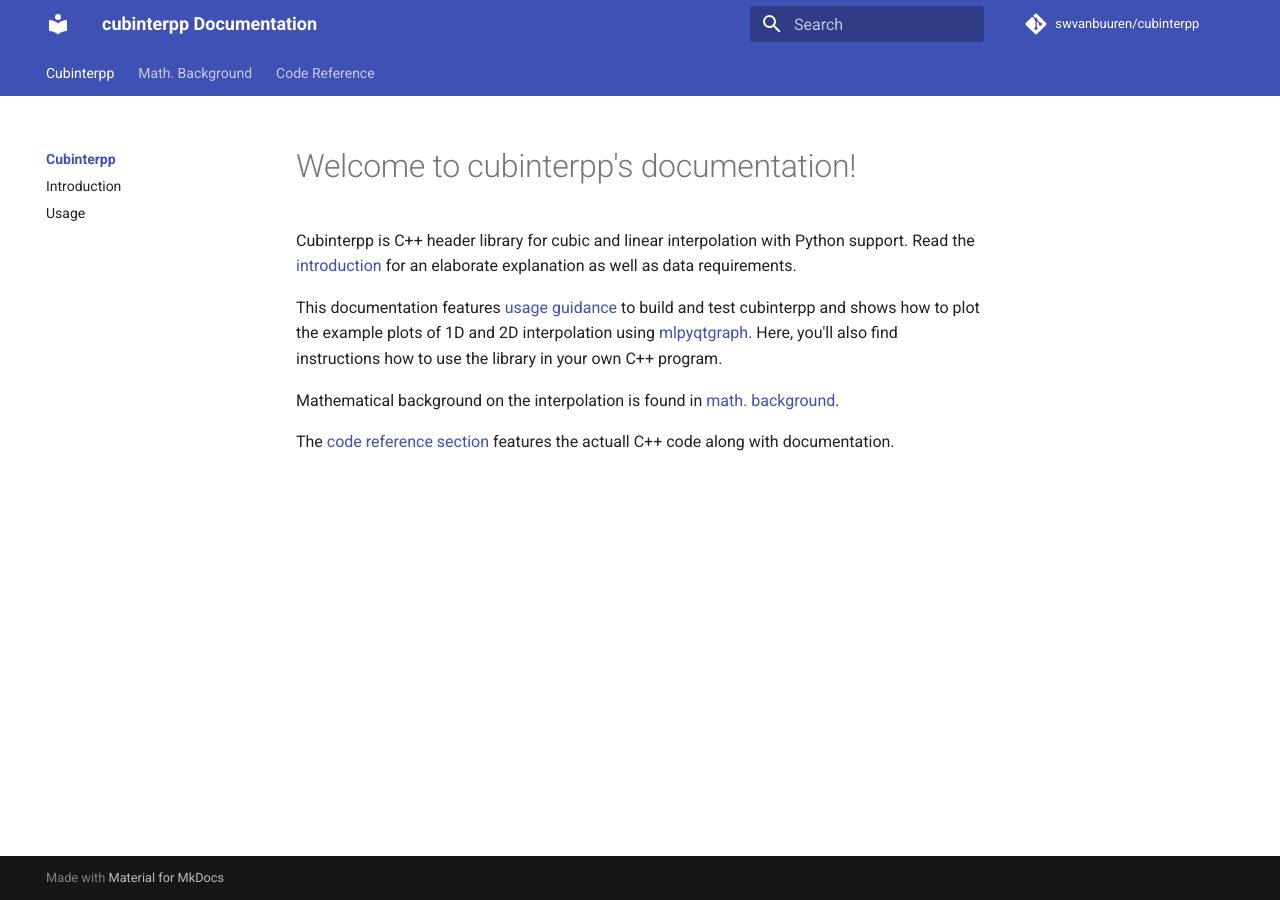
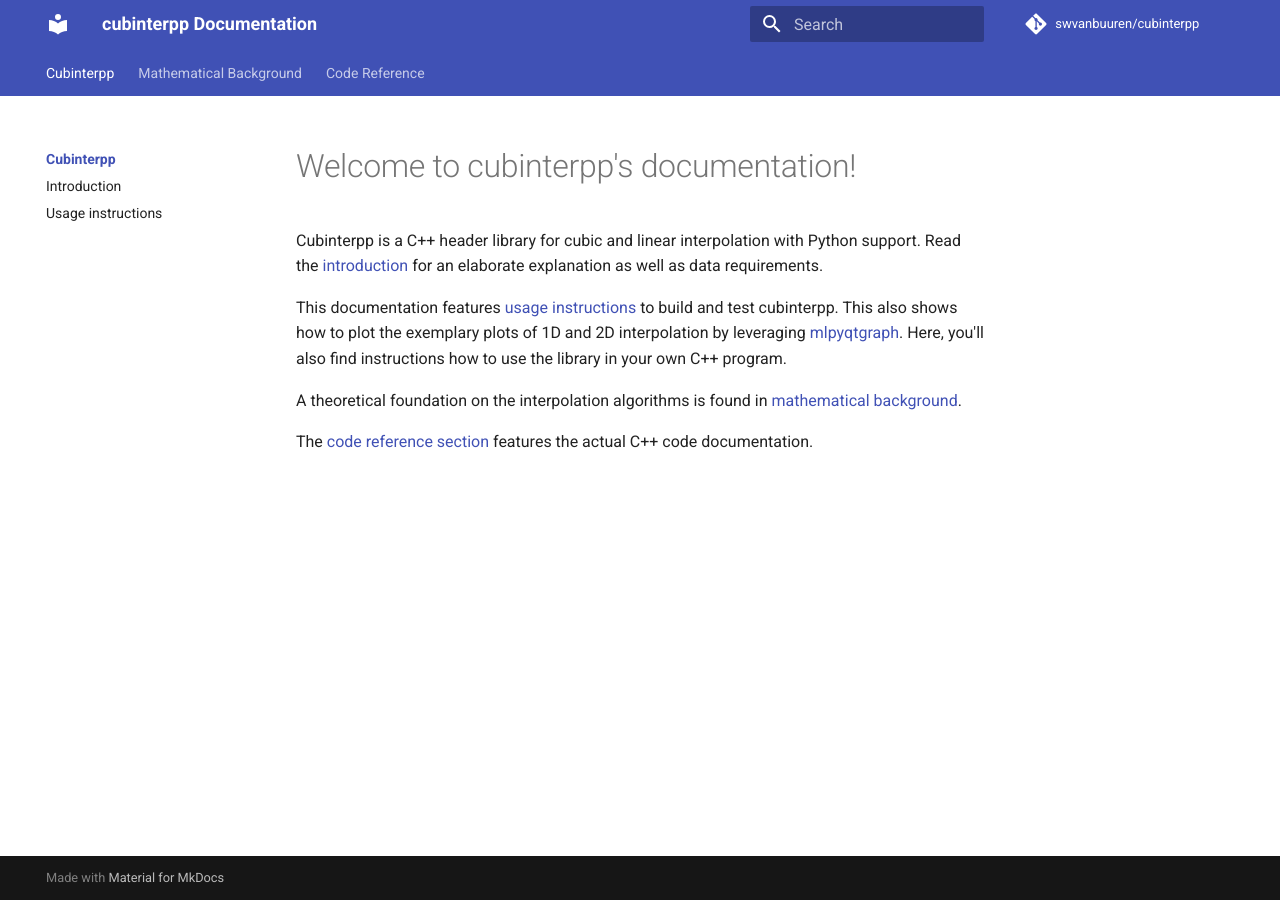
Before and after one commit to swvanbuuren/cubinterpp, an MkDocs documentation site: the page built from docs/index.md, in a window 1280 px wide. Built offline with MkDocs 1.6.1 and Material for MkDocs 9.7.7, drawn with Linux system fonts in a browser that asks for light colours; comment, search, counter and statistics services are not loaded.

Commit message:
docs: Fix naming and typos
Signed-off-by: Sietze van Buuren <s.van.buuren@gmail.com>

```diff
--- a/docs/index.md
+++ b/docs/index.md
@@ -1,16 +1,17 @@
 # Welcome to cubinterpp's documentation!
 
-Cubinterpp is C++ header library for cubic and linear interpolation with Python
-support. Read the [introduction](introduction.md) for an elaborate explanation
-as well as data requirements.
+Cubinterpp is a C++ header library for cubic and linear interpolation with
+Python support. Read the [introduction](introduction.md) for an elaborate
+explanation as well as data requirements.
 
-This documentation features [usage guidance](usage.md) to build and test
-cubinterpp and shows how to plot the example plots of 1D and 2D interpolation
-using [mlpyqtgraph](https://github.com/swvanbuuren/mlpyqtgraph). Here, you'll
-also find instructions how to use the library in your own C++ program.
+This documentation features [usage instructions](usage.md) to build and test
+cubinterpp. This also shows how to plot the exemplary plots of 1D and 2D
+interpolation by leveraging
+[mlpyqtgraph](https://github.com/swvanbuuren/mlpyqtgraph). Here, you'll also
+find instructions how to use the library in your own C++ program.
 
-Mathematical background on the interpolation is found in [math.
-background](theory).
+A theoretical foundation on the interpolation algorithms is found in
+[mathematical background](theory).
 
-The [code reference section](reference) features the actuall C++ code along with
+The [code reference section](reference) features the actual C++ code
 documentation.
--- a/mkdocs.yml
+++ b/mkdocs.yml
@@ -41,8 +41,8 @@ nav:
   - Cubinterpp:
     - index.md
     - Introduction: introduction.md
-    - Usage: usage.md
-  - Math. Background:
+    - Usage instructions: usage.md
+  - Mathematical Background:
     - theory/index.md
   - Code Reference:
     - reference/index.md
```
